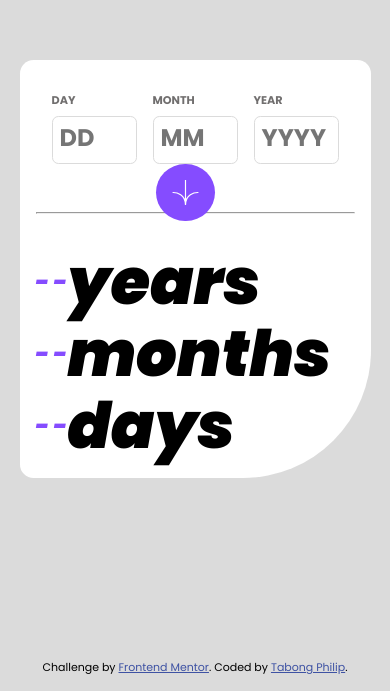
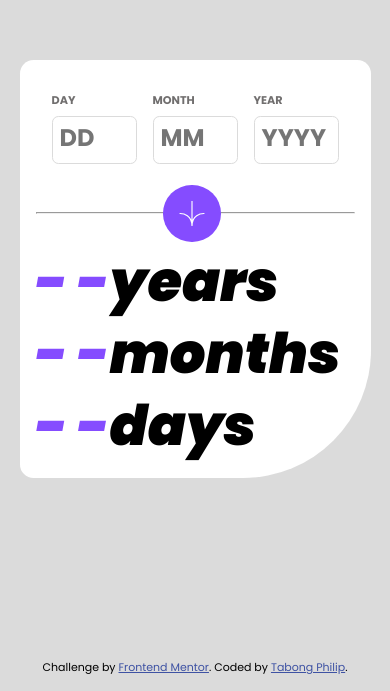
Before and after one commit to Tabong-Ang/age_calculator, a plain HTML site: page index.html in a window 390 px wide. Shown: the part 153-844 px from the top of the page. Drawn offline with Linux system fonts and the light colour scheme; a web font is replaced by a local one.

Commit message:
adjusted mobile response

```diff
--- a/style.css
+++ b/style.css
@@ -158,6 +158,9 @@ input[type="text"] + span + span  {
     color: var(--Light-red);
 }
 
+.line-submit {
+    position: relative;
+}
 
 button {
     position: absolute;
@@ -207,8 +210,9 @@ h1 > span {
         padding: 1rem;
     }
 
-    h1 {
-        font-size: 1.5rem;
+    h1,
+    h1 + span {
+        font-size: 3.5rem;
     }
 
     .input-category {
@@ -216,8 +220,8 @@ h1 > span {
     }
 
     button {
-        width: 15%;
-        top: 37.5%;
+        width: 18%;
+        top: -1.7rem;
         left: 40%;
     }
 
```
